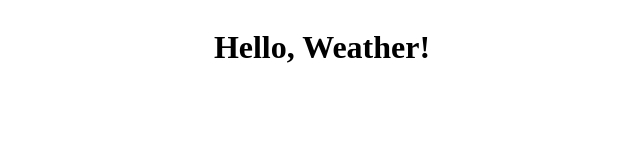
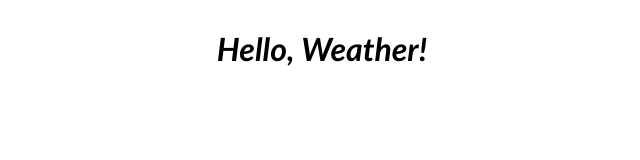
Before and after one commit to pinkx-xlink/weather-app, a plain HTML site: page index.html in a window 1280 px wide. Shown: the full height of the page, 318-958 px from the left. Drawn offline with Linux system fonts and the light colour scheme.

Commit message:
Update h1 font

```diff
--- a/style.css
+++ b/style.css
@@ -2,3 +2,7 @@ body {
     display: flex;
     justify-content: center;
 }
+h1 {
+    font-family: 'Trebuchet MS', 'Lucida Sans Unicode', 'Lucida Grande', 'Lucida Sans', Arial, sans-serif;
+    font-style: italic;
+}
```
